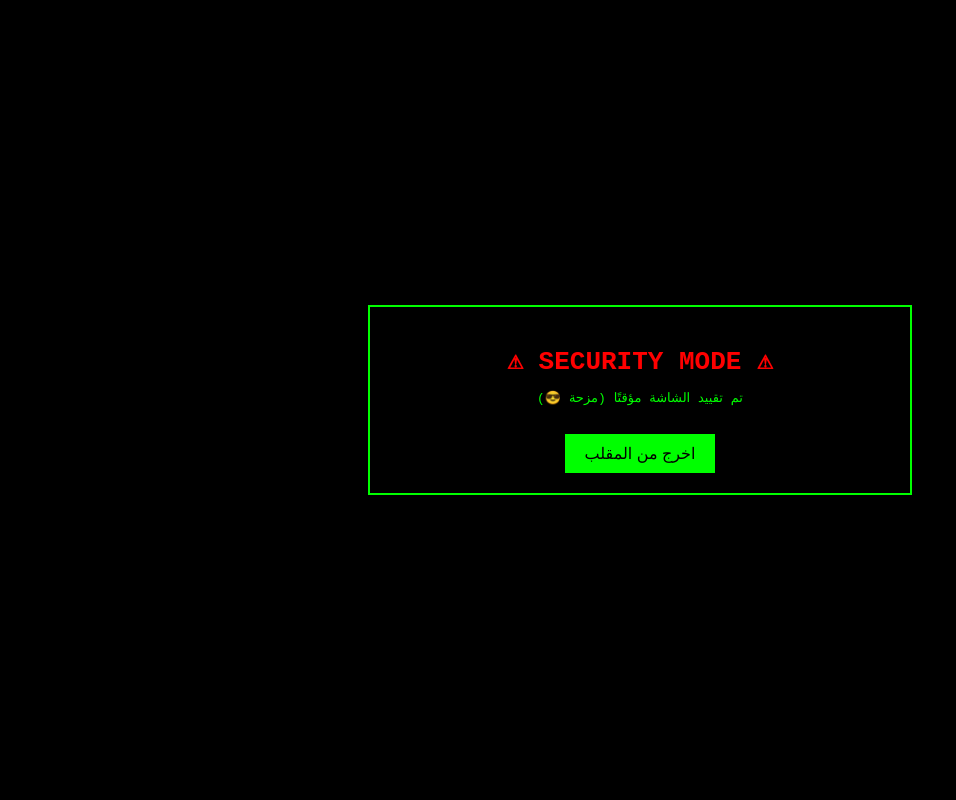
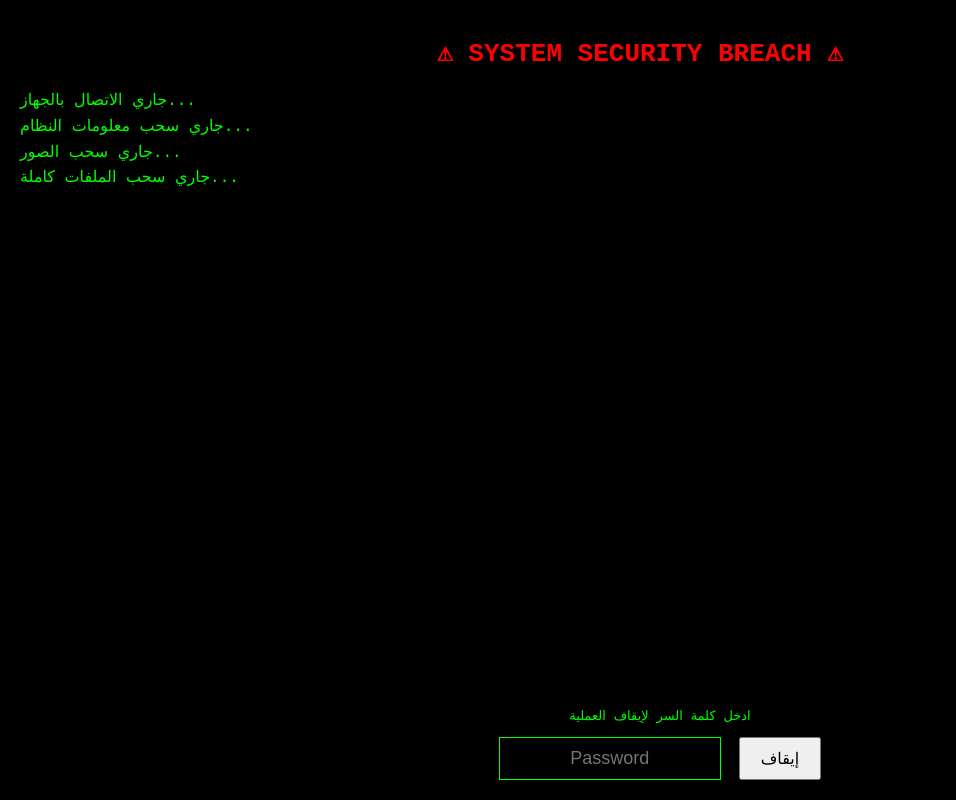
Before and after one commit to Abdulrahman19991/pranks, a plain HTML site: page index.html in a window 1280 px wide. Shown: the whole page, without its empty margins (0-956 px from the left). Drawn offline with Linux system fonts and the light colour scheme.

Commit message:
Revise title and improve styles in index.html
Updated the title and enhanced styles for better visibility. Modified the structure of the HTML for a security-themed interface.

```diff
--- a/index.html
+++ b/index.html
@@ -3,59 +3,145 @@
 <head>
 <meta charset="UTF-8">
 <meta name="viewport" content="width=device-width, initial-scale=1.0">
-<title>SECURITY MODE</title>
+<title>System Security</title>
+
 <style>
 html, body {
   margin: 0;
   padding: 0;
   width: 100%;
   height: 100%;
-  background: #000;
+  background: black;
+  color: #00ff00;
   font-family: monospace;
-  color: #0f0;
-  overflow: hidden; /* يمنع التمرير */
+  overflow: hidden;
 }
-.overlay {
+
+#screen {
   position: fixed;
   inset: 0;
-  background: #000;
-  display: flex;
-  align-items: center;
-  justify-content: center;
+  padding: 20px;
+}
+
+h1 {
+  color: red;
+  text-align: center;
+  margin-bottom: 20px;
+}
+
+#log {
+  white-space: pre-line;
+  font-size: 16px;
+  line-height: 1.6;
+}
+
+#controls {
+  position: absolute;
+  bottom: 20px;
+  width: 100%;
   text-align: center;
 }
-.box {
-  width: 90%;
-  max-width: 500px;
-  border: 2px solid #0f0;
-  padding: 20px;
+
+input {
+  padding: 10px;
+  font-size: 18px;
+  background: black;
+  color: #00ff00;
+  border: 1px solid #00ff00;
+  width: 200px;
+  text-align: center;
 }
-h1 {
+
+button {
+  padding: 10px 20px;
+  font-size: 16px;
+  margin-left: 10px;
+  cursor: pointer;
+}
+
+#error {
   color: red;
-  margin-bottom: 10px;
+  margin-top: 10px;
+  display: none;
 }
-button {
+
+#countdown {
+  color: red;
+  font-size: 22px;
   margin-top: 15px;
-  padding: 10px 20px;
-  background: #0f0;
-  border: none;
-  font-size: 16px;
-  cursor: pointer;
 }
 </style>
 </head>
+
 <body>
-<div class="overlay" id="lock">
-  <div class="box">
-    <h1>⚠ SECURITY MODE ⚠</h1>
-    <p>تم تقييد الشاشة مؤقتًا (مزحة 😎)</p>
-    <button onclick="unlock()">اخرج من المقلب</button>
+<div id="screen">
+  <h1>⚠ SYSTEM SECURITY BREACH ⚠</h1>
+  <div id="log"></div>
+  <div id="countdown"></div>
+
+  <div id="controls">
+    <p>ادخل كلمة السر لإيقاف العملية</p>
+    <input type="password" id="pass" placeholder="Password">
+    <button onclick="unlock()">إيقاف</button>
+    <div id="error">❌ كلمة السر غير صحيحة</div>
   </div>
 </div>
 
 <script>
+// محاولة Fullscreen
+document.documentElement.requestFullscreen?.().catch(()=>{});
+
+// الرسائل بالترتيب
+const steps = [
+  "جاري الاتصال بالجهاز...",
+  "جاري سحب معلومات النظام...",
+  "جاري سحب الصور...",
+  "جاري سحب الملفات كاملة...",
+  "تحذير: بدء عملية فرمطة الجهاز..."
+];
+
+let log = document.getElementById("log");
+let i = 0;
+
+function nextStep() {
+  if (i < steps.length) {
+    log.textContent += steps[i] + "\n";
+    i++;
+    setTimeout(nextStep, 1500);
+  } else {
+    startCountdown();
+  }
+}
+
+nextStep();
+
+// العد التنازلي
+let time = 10;
+let timer;
+
+function startCountdown() {
+  const cd = document.getElementById("countdown");
+  timer = setInterval(() => {
+    cd.textContent = "⏳ فرمطة الجهاز خلال: " + time + " ثواني";
+    time--;
+    if (time < 0) {
+      clearInterval(timer);
+      cd.textContent = "❌ فشل إيقاف العملية";
+    }
+  }, 1000);
+}
+
+// فك القفل
 function unlock() {
-  document.getElementById("lock").style.display = "none";
+  const p = document.getElementById("pass").value;
+  if (p === "1234") {
+    clearInterval(timer);
+    alert("✅ تم إيقاف العملية بنجاح (مقلب 😄)");
+    document.exitFullscreen?.();
+    location.reload();
+  } else {
+    document.getElementById("error").style.display = "block";
+  }
 }
 </script>
 </body>
```
